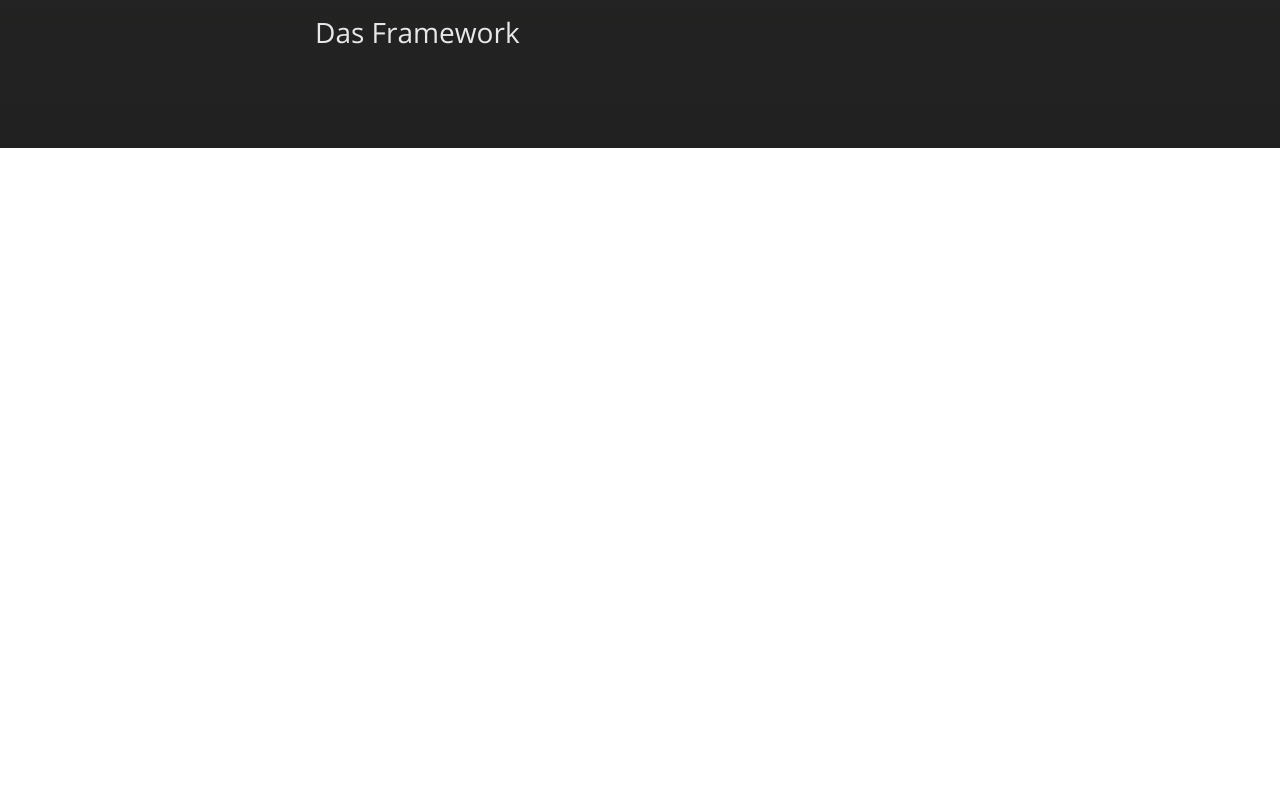
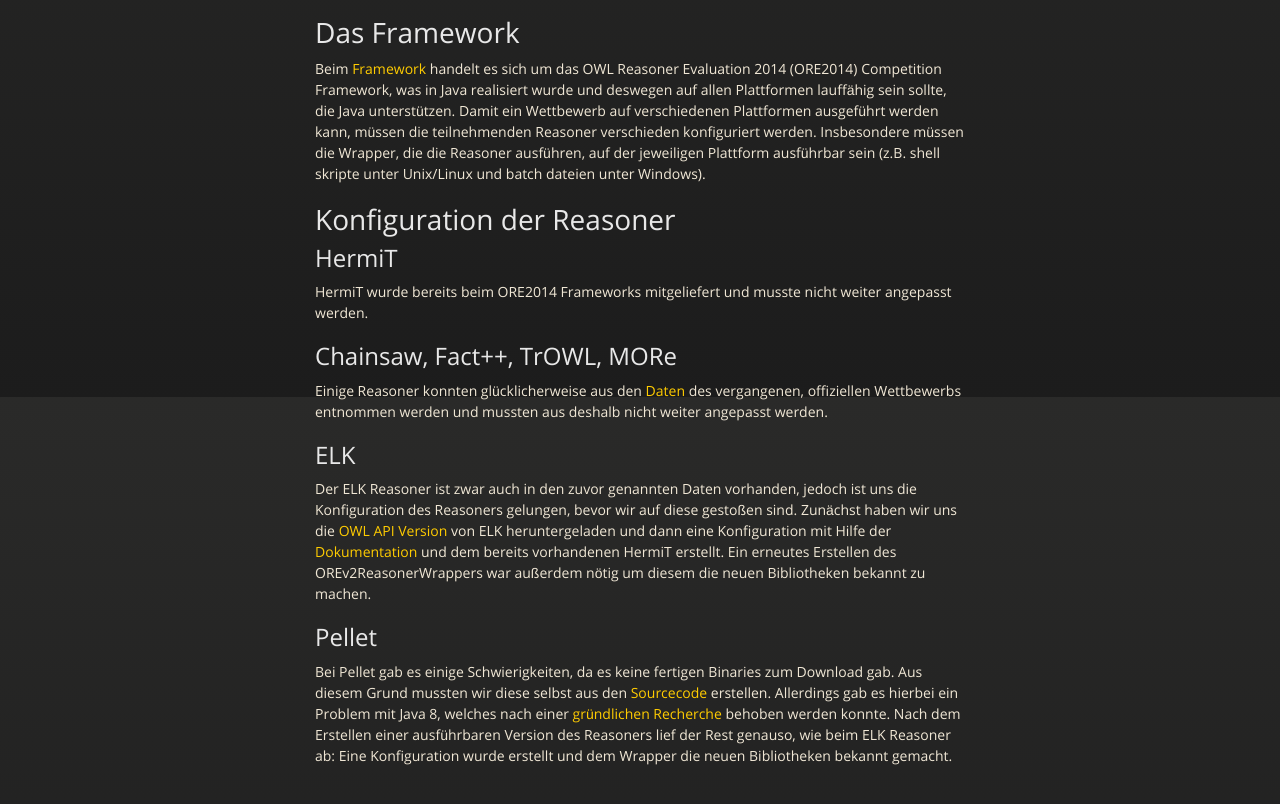
Before and after one commit to OSwoboda/owlreasonercomparison, a plain HTML site: page index.html in a window 1280 px wide. Shown: the part 2003-2807 px from the top of the page. Before the commit the page ends 2151 px from the top, so only its background shows below. Drawn offline with nearby package versions, Linux system fonts and the light colour scheme.

```diff
--- a/index.html
+++ b/index.html
@@ -195,12 +195,38 @@
 </tbody>
 </table>
 
-<p>Informationen zur Ausdrucksstärke können <a href="http://www.cs.man.ac.uk/%7Eezolin/dl/">hier</a> oder im nachfolgenden Diagramm gefunden werden.</p>
+<p>Informationen zur Ausdrucksstärke können <a href="http://www.cs.man.ac.uk/%7Eezolin/dl/">hier</a> und im nachfolgenden Diagramm gefunden werden.</p>
 
 <p><img src="http://i.imgur.com/vg4o5Mn.jpg" alt=""></p>
 
 <h1>
 <a id="das-framework" class="anchor" href="#das-framework" aria-hidden="true"><span class="octicon octicon-link"></span></a>Das Framework</h1>
+
+<p>Beim <a href="https://github.com/andreas-steigmiller/ore-2014-competition-framework/">Framework</a> handelt es sich um das OWL Reasoner Evaluation 2014 (ORE2014) Competition Framework, was in Java realisiert wurde und deswegen auf allen Plattformen lauffähig sein sollte, die Java unterstützen. Damit ein Wettbewerb auf verschiedenen Plattformen ausgeführt werden kann, müssen die teilnehmenden Reasoner verschieden konfiguriert werden. Insbesondere müssen die Wrapper, die die Reasoner ausführen, auf der jeweiligen Plattform ausführbar sein (z.B. shell skripte unter Unix/Linux und batch dateien unter Windows).</p>
+
+<h1>
+<a id="konfiguration-der-reasoner" class="anchor" href="#konfiguration-der-reasoner" aria-hidden="true"><span class="octicon octicon-link"></span></a>Konfiguration der Reasoner</h1>
+
+<h2>
+<a id="hermit" class="anchor" href="#hermit" aria-hidden="true"><span class="octicon octicon-link"></span></a>HermiT</h2>
+
+<p>HermiT wurde bereits beim ORE2014 Frameworks mitgeliefert und musste nicht weiter angepasst werden.</p>
+
+<h2>
+<a id="chainsaw-fact-trowl-more" class="anchor" href="#chainsaw-fact-trowl-more" aria-hidden="true"><span class="octicon octicon-link"></span></a>Chainsaw, Fact++, TrOWL, MORe</h2>
+
+<p>Einige Reasoner konnten glücklicherweise aus den <a href="https://zenodo.org/record/11145#.VZqMAvmqhBc">Daten</a> des vergangenen, offiziellen Wettbewerbs entnommen werden und mussten aus deshalb nicht weiter angepasst werden.</p>
+
+<h2>
+<a id="elk" class="anchor" href="#elk" aria-hidden="true"><span class="octicon octicon-link"></span></a>ELK</h2>
+
+<p>Der ELK Reasoner ist zwar auch in den zuvor genannten Daten vorhanden, jedoch ist uns die Konfiguration des Reasoners gelungen, bevor wir auf diese gestoßen sind.
+Zunächst haben wir uns die <a href="https://code.google.com/p/elk-reasoner/downloads/detail?name=elk-distribution-0.4.1-owlapi-library.zip&amp;can=2&amp;q=">OWL API Version</a> von ELK heruntergeladen und dann eine Konfiguration mit Hilfe der <a href="https://github.com/andreas-steigmiller/ore-2014-competition-framework/blob/master/doc/README.pdf">Dokumentation</a> und dem bereits vorhandenen HermiT erstellt. Ein erneutes Erstellen des OREv2ReasonerWrappers war außerdem nötig um diesem die neuen Bibliotheken bekannt zu machen.</p>
+
+<h2>
+<a id="pellet" class="anchor" href="#pellet" aria-hidden="true"><span class="octicon octicon-link"></span></a>Pellet</h2>
+
+<p>Bei Pellet gab es einige Schwierigkeiten, da es keine fertigen Binaries zum Download gab. Aus diesem Grund mussten wir diese selbst aus den <a href="https://github.com/Complexible/pellet/releases/tag/2.3.1">Sourcecode</a> erstellen. Allerdings gab es hierbei ein Problem mit Java 8, welches nach einer <a href="https://github.com/Complexible/pellet/pull/15/files">gründlichen Recherche</a> behoben werden konnte. Nach dem Erstellen einer ausführbaren Version des Reasoners lief der Rest genauso, wie beim ELK Reasoner ab: Eine Konfiguration wurde erstellt und dem Wrapper die neuen Bibliotheken bekannt gemacht.</p>
       </section>
 
     </div>
```
Also changed, not shown: params.json (+1 -1 lines).
